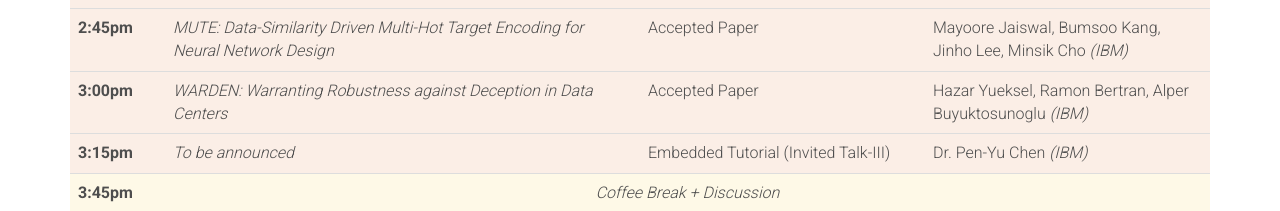
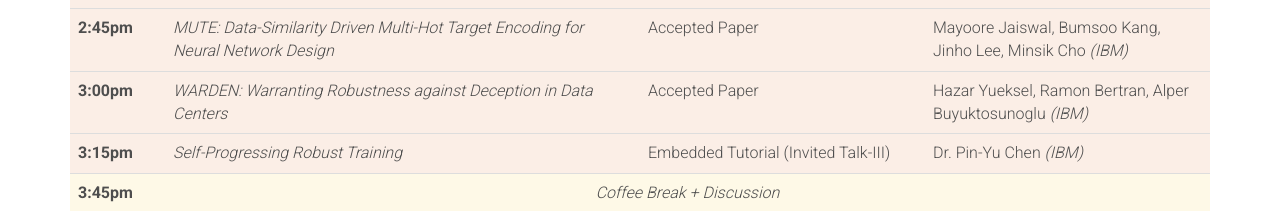
Before and after one commit to augustojv/sara-workshop-2020, a website: page index.html in a window 1280 px wide. Shown: the part 3580-3791 px from the top of the page. Drawn offline with Linux system fonts and the light colour scheme; files whose address does not match are found by name.

Commit message:
Program updated

```diff
--- a/index.html
+++ b/index.html
@@ -456,9 +456,9 @@
                         </tr>
                         <tr bgcolor="#FBEEE6">
                           <th scope="row">3:15pm</th>
-                          <td><em>To be announced</em></td>
+                          <td><em>Self-Progressing Robust Training</em></td>
 						  <td>Embedded Tutorial (Invited Talk-III)</td>
-						  <td>Dr. Pen-Yu Chen <em>(IBM)</em></td>
+						  <td>Dr. Pin-Yu Chen <em>(IBM)</em></td>
                         </tr>
                         <tr bgcolor="#FEF9E7">
                           <th scope="row">3:45pm</th>
```
